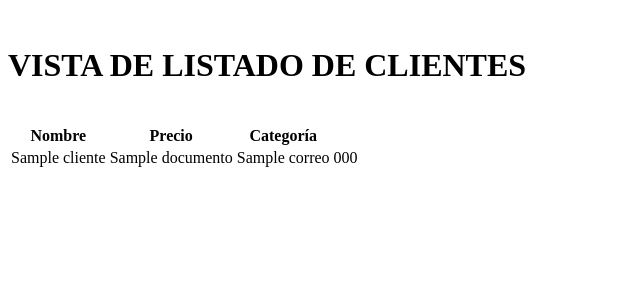
After one commit to munozmapache420/gestion_producto, a PHP site: template app/views/clientes/index.php in a window 1280 px wide. The commit adds this page. Shown: the top 300 px of the page, without its empty margins (0-640 px from the left). Run offline with PHP 8.4, Linux system fonts and the light colour scheme; the template is opened without the code that fills it: most values are stand-ins (such as "Sample title", 1, 10 or a date in 2020).

Commit message:
subida de nuevo apartado CLINETES, y se realzia una lista enla cual se pueda viralizar sus valores

```diff
--- /dev/null
+++ b/app/views/clientes/index.php
@@ -0,0 +1,23 @@
+<BR>
+<h1>VISTA DE LISTADO DE CLIENTES</h1>
+</BR>
+
+<table>
+    <tr>
+        <th>Nombre</th>
+        <th>Precio</th>
+        <th>Categoría</th>
+    </tr>
+
+    <?php foreach ($clientes as $cliente): ?>
+
+    <tr>
+        <td><?= $cliente['nombre'] ?></td>
+        <td><?= $cliente['documento'] ?></td>
+        <td><?= $cliente['correo'] ?></td>
+        <td><?= $cliente['telefono'] ?></td>
+    </tr>
+
+    <?php endforeach; ?>
+
+</table>
```
Also changed, not shown: app/controller/clienteController.php (added, +12 -0 lines), app/model/cliente.php (added, +23 -0 lines), public/index.php (+6 -2 lines), 1 other file.
